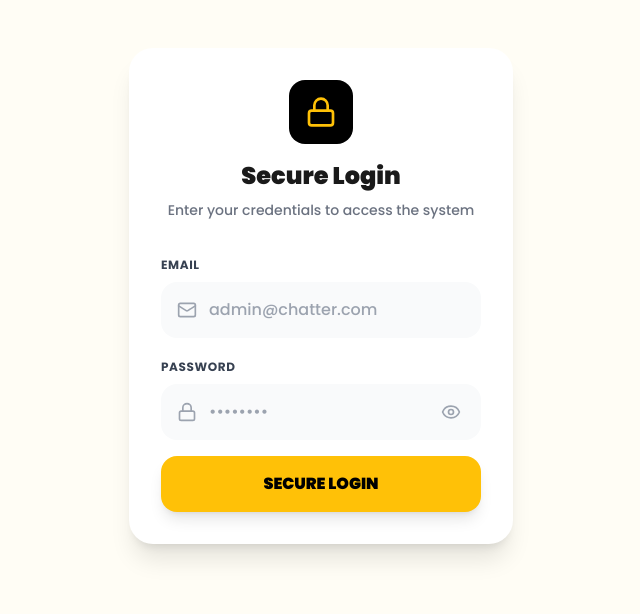
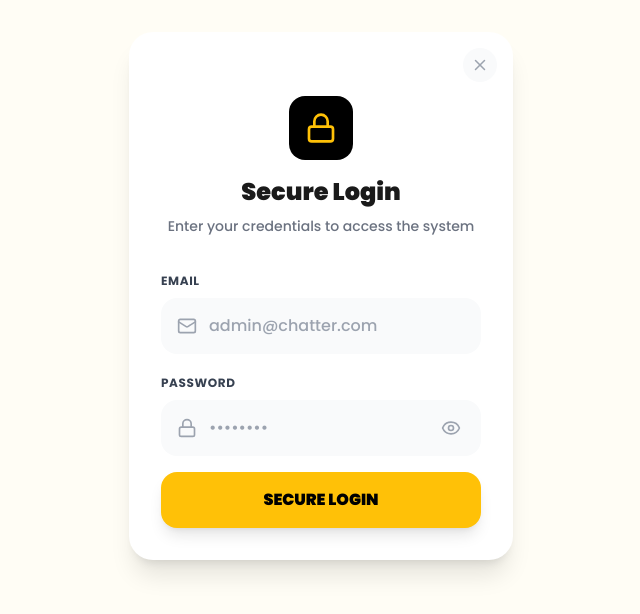
Before and after one commit to Abhishek11hub987/Project_Chatter-Platter, a React (Vite) app: page /login in a window 1280 px wide. Shown: the part 104-718 px from the top of the page, without its empty margins (319-959 px from the left). Built offline with nearby package versions, Linux system fonts and the light colour scheme; no server answers.

Commit message:
UI: Add close button to login and install modals to navigate back to landing page

```diff
--- a/src/pages/Login.jsx
+++ b/src/pages/Login.jsx
@@ -1,6 +1,6 @@
 import { useState, useEffect } from 'react';
 import { motion } from 'framer-motion';
-import { Lock, Mail, Download, Loader2, Eye, EyeOff, Smartphone, Apple, Monitor } from 'lucide-react';
+import { Lock, Mail, Download, Loader2, Eye, EyeOff, Smartphone, Apple, Monitor, X } from 'lucide-react';
 import { useAuth } from '../hooks/supabaseHooks';
 import { useNavigate } from 'react-router-dom';
 
@@ -62,8 +62,14 @@ const Login = () => {
         <motion.div
           initial={{ scale: 0.9, opacity: 0 }}
           animate={{ scale: 1, opacity: 1 }}
-          className="bg-white p-6 sm:p-8 rounded-3xl shadow-xl max-w-sm w-full"
+          className="bg-white p-6 sm:p-8 rounded-3xl shadow-xl max-w-sm w-full relative"
         >
+          <button
+            onClick={() => navigate('/')}
+            className="absolute top-4 right-4 p-2 bg-gray-50 text-gray-400 hover:bg-gray-200 hover:text-black rounded-full transition-colors"
+          >
+            <X size={18} />
+          </button>
           {/* Header */}
           <div className="text-center mb-6">
             <div className="w-16 h-16 bg-[#FFC107] rounded-2xl flex items-center justify-center mx-auto mb-4 shadow-lg">
@@ -163,8 +169,14 @@ const Login = () => {
       <motion.div
         initial={{ y: 20, opacity: 0 }}
         animate={{ y: 0, opacity: 1 }}
-        className="bg-white p-6 sm:p-8 rounded-3xl shadow-xl max-w-sm w-full space-y-6 sm:space-y-8"
+        className="bg-white p-6 sm:p-8 rounded-3xl shadow-xl max-w-sm w-full space-y-6 sm:space-y-8 relative"
       >
+        <button
+          onClick={() => navigate('/')}
+          className="absolute top-4 right-4 p-2 bg-gray-50 text-gray-400 hover:bg-gray-200 hover:text-black rounded-full transition-colors"
+        >
+          <X size={18} />
+        </button>
         <div className="text-center space-y-2">
           <div className="w-14 h-14 sm:w-16 sm:h-16 bg-black rounded-2xl flex items-center justify-center mx-auto mb-3 sm:mb-4">
             <Lock className="w-7 h-7 sm:w-8 sm:h-8 text-[#FFC107]" />
```
